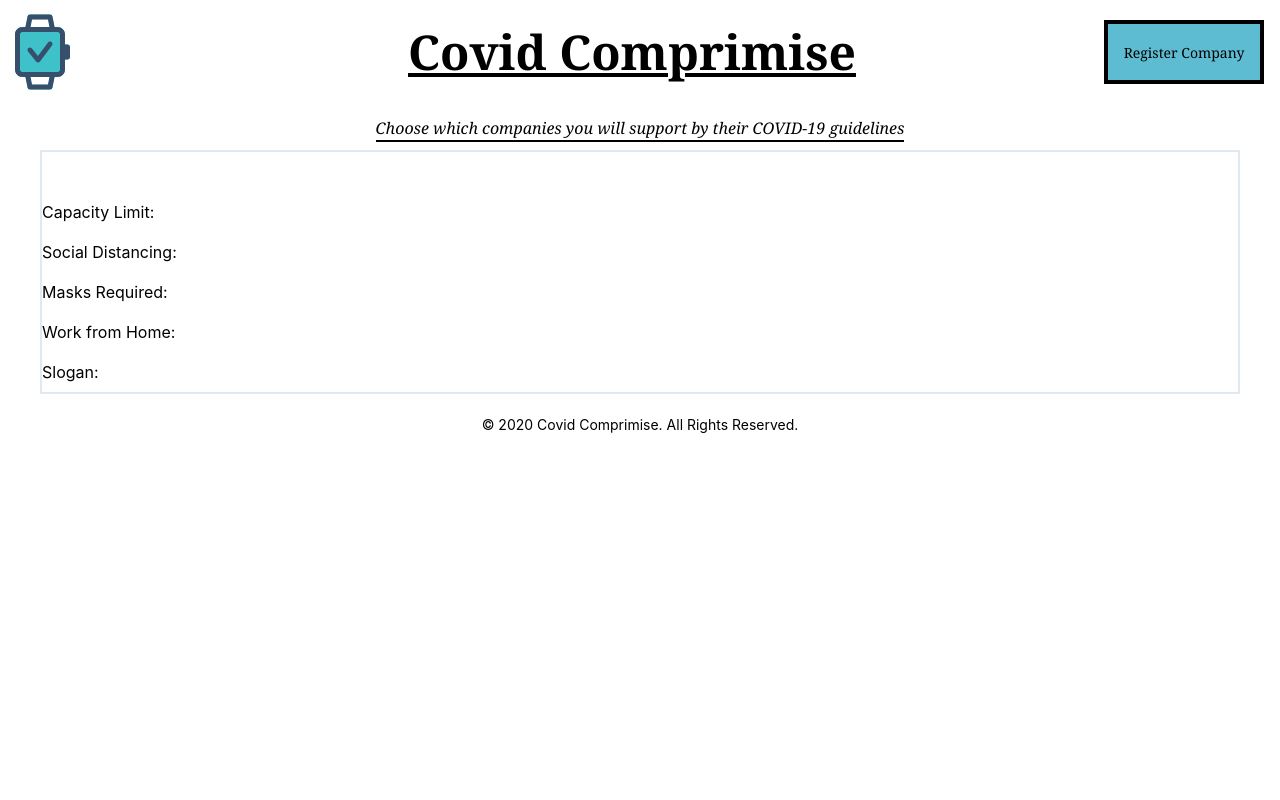
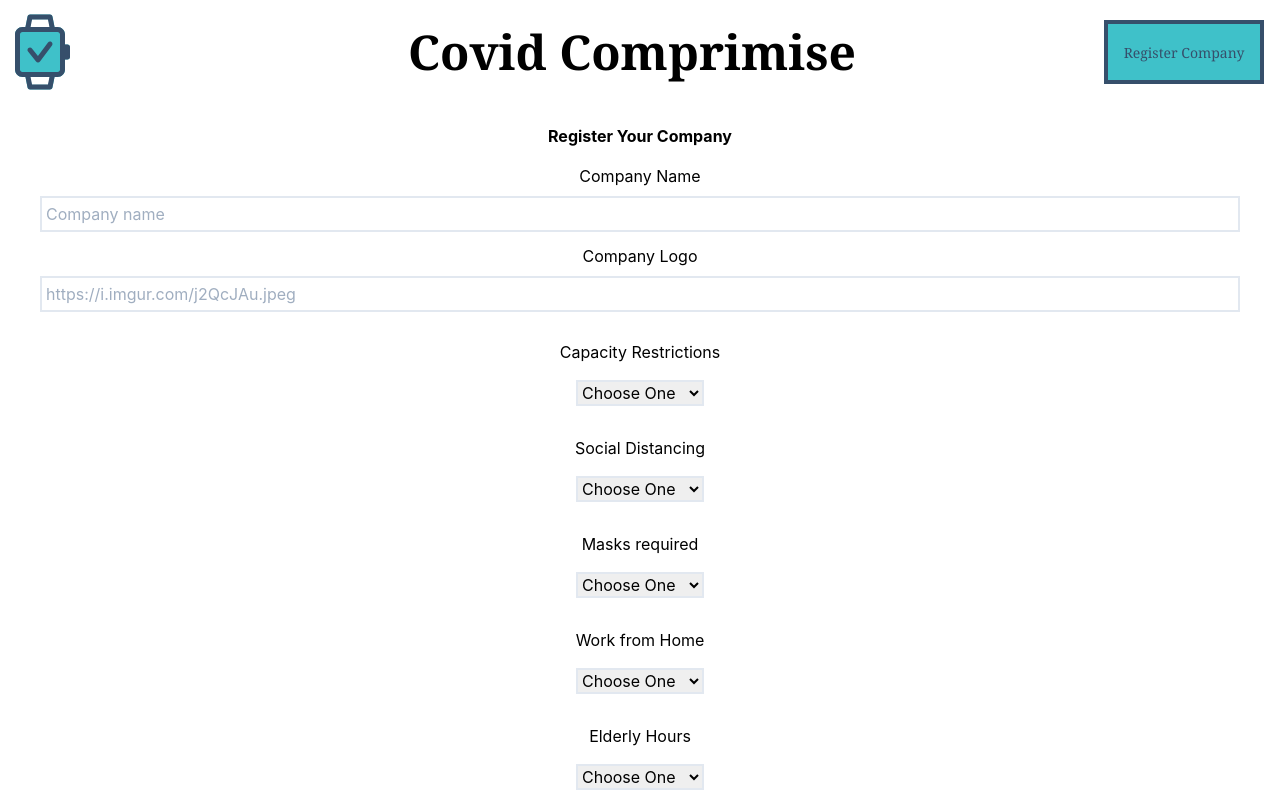
Before and after one commit to Auth0-Covid-Solutions-Hackathon/covid-solutions-fe, a React (Create React App) app: page /register in a window 1280 px wide. Shown: the top 800 px of the page. Built offline with nearby package versions, Linux system fonts and the light colour scheme; no server answers.

Commit message:
form working on\

```diff
--- a/package.json
+++ b/package.json
@@ -7,11 +7,15 @@
     "@testing-library/react": "^9.3.2",
     "@testing-library/user-event": "^7.1.2",
     "axios": "^0.19.2",
+    "bootstrap": "^4.5.2",
     "chokidar-cli": "^2.1.0",
     "npm-run-all": "^4.1.5",
     "react": "^16.13.1",
+    "react-bootstrap": "^1.3.0",
     "react-dom": "^16.13.1",
+    "react-router-dom": "^5.2.0",
     "react-scripts": "3.4.1",
+    "reactstrap": "^8.5.1",
     "tailwindcss": "^1.6.2"
   },
   "scripts": {
--- a/src/App.js
+++ b/src/App.js
@@ -3,14 +3,19 @@ import './App.css';
 import Nav from './components/nav.js'
 import Card from './components/company-grid.js'
 import Footer from './components/footer.js'
+import {Route, BrowserRouter as Router} from "react-router-dom";
+import Register from './components/register-page.js'
 
 
 function App() {
   return (
     <div className="App">
+      <Router>
       <Nav />
-      <Card />
+      <Route exact path="/" component={Card} />
+      <Route exact path="/register" component={Register} />
       <Footer />
+      </Router>
     </div>
   );
 }
--- a/src/components/company-card.js
+++ b/src/components/company-card.js
@@ -1,30 +1,34 @@
 import React from 'react';
 
 const Card = (props) => {
+    console.log(props, "props")
     return (
-      <div class="flex-wrap border-solid border-2 h-auto mr-10 ml-10 mt-2">
-          <div class="flex w-full h-10 justify-center">
-              <h1>{props.name}</h1>
+      <div class="flex-wrap  h-auto mr-10 ml-10 mt-6 border-b-2 border-black lg:border-none md:mr-48 md:text-xl md:ml-48 lg:mb-16 ">
+          <div class="flex w-full h-12 items-center justify-center mt-4 ">
+              <img alt="logo" class="h-16 w-2/4 lg:w-64" src = {props.image} />
           </div>
-          <div class="flex w-full h-10 items-center justify-start">
-            <h1>Capacity Limit:</h1>
-            <h1>{props.capacity}</h1>
+          <div class="flex w-full h-12 justify-center items-center mt-3">
+              <h1 class="w-2/4 text-2xl italic underline md:text-3xl ">{props.name}</h1>
           </div>
-          <div class="flex w-full h-10 items-center justify-start">
-              <h1>Social Distancing:</h1>
-              <h1>{props.distance}</h1>
+          <div class="flex w-full h-12 items-center justify-center font-serif " >
+            <h1 class ="w-1/2 lg:w-56">Capacity Limit:</h1>
+            <h1 class ="">{props.capacity ? "✅" : "🚫"}</h1>
           </div>
-          <div class="flex w-full h-10 items-center justify-start">
-              <h1>Masks Required:</h1>
-              <h1>{props.masks}</h1>
+          <div class="flex w-full h-12 items-center justify-center font-serif">
+              <h1 class ="w-1/2 lg:w-56">Social Distancing:</h1>
+              <h1>{props.distance ? "✅" : "🚫"}</h1>
           </div>
-          <div class="flex w-full h-10 items-center justify-start">
-              <h1>Work from Home:</h1>
-              <h1>{props.home}</h1>
+          <div class="flex w-full h-12 items-center justify-center font-serif">
+              <h1 class ="w-1/2 lg:w-56">Masks Required:</h1>
+              <h1>{props.masks ? "✅" : "🚫"}</h1>
           </div>
-          <div class="flex w-full h-10 items-center justify-start">
-              <h1>Slogan:</h1>
-              <h1>{props.comments}</h1>
+          <div class="flex w-full h-12 items-center justify-center font-serif">
+              <h1 class ="w-1/2 lg:w-56">Work from Home:</h1>
+              <h1>{props.home ? "✅" : "🚫"}</h1>
+          </div>
+          <div class="flex w-full h-12 items-center justify-center font-serif mb-8">
+              <h1 class ="w-1/2 lg:w-56">Elderly Hours:</h1>
+              <h1>{props.elder ? "✅" : "🚫"}</h1>
           </div>
 
       </div>
--- a/src/components/company-grid.js
+++ b/src/components/company-grid.js
@@ -3,25 +3,18 @@ import Axios from 'axios';
 import Card from './company-card.js'
 
 function CompanyGrid(){
-    const [name, setName] = useState("");
-    const [capacity, setCapacity] = useState("");
-    const [distance, setDistance] = useState("");
-    const [masks, setMasks] = useState("");
-    const [home, setHome] = useState("");
-    const [comments, setComments] = useState("");
+    const [companies, setCompanies] = useState([])
 
 
     useEffect(() => {
         Axios
         .get('http://localhost:5000/company')
+        // .then(res => res.json())
         .then(res => {
             console.log(res.data, "Success")
-            setName(res.data.name)
-            setCapacity(res.data.capacity)
-            setDistance(res.data.distance)
-            setMasks(res.data.masks)
-            setHome(res.data.home)
-            setComments(res.data.comments)
+            setCompanies(res.data)
+
+
         })
         .catch(error =>{
             console.log(error, "error")
@@ -29,15 +22,24 @@ function CompanyGrid(){
     }, [])
 
         return(
+
             <div>
-                <Card
-                key={name}
-                capacity={capacity}
-                distance={distance}
-                masks={masks}
-                home={home}
-                comments={comments}
+                <div class="flex items-center justify-center h-15 mt-6 font-serif italic mr-10 ml-10 ">
+                    <h1 class="text-base border-b-2 border-black">Choose which companies you will support by their COVID-19 guidelines</h1>
+                 </div>
+                {companies.map(company => (
+                     <Card
+                key={company.name}
+                name={company.name}
+                image={company.image}
+                capacity={company.capacity}
+                distance={company.distance}
+                masks={company.masks}
+                home={company.home}
+                elder={company.elder}
                 />
+                ))}
+
 
             </div>
         );
--- a/src/components/nav.js
+++ b/src/components/nav.js
@@ -1,5 +1,7 @@
 import React from 'react';
 import logo from '../images/logo.svg'
+import {Link} from 'react-router-dom'
+
 
 function Nav() {
     return (
@@ -10,18 +12,14 @@ function Nav() {
             </div>
             <div  class="flex justify-center items-center mt-3 w-56 md:w-3/4 ">
                 <a href="/">
-                    <h1 class="hover:text-blue-600 underline text-2xl md:text-4xl lg:text-5xl font-bold cursor-default  font-serif ">Covid Comprimise</h1>
+                    <h1 class="text-2xl md:text-4xl lg:text-5xl font-bold cursor-default  font-serif ">Covid Comprimise</h1>
                 </a>
             </div>
             <div class="flex justify-end items-center mt-3 mr-4 w-1/4">
-                <a href="/" class="flex border-solid border-4 h-16 md:w-full lg:w-40 items-center justify-center text-sm border-black text-black font-serif bg-logoblue hover:bg-blue-600">Register Company</a>
+                <Link to="/register" class="flex border-solid border-4 border-logodark text-logodark h-16 md:w-full lg:w-40 items-center justify-center text-sm border-black text-black font-serif bg-logoblue hover:text-white hover:bg-blue-600">Register Company</Link>
             </div>
         </nav>
 
-
-        <div class="flex items-center justify-center h-15 mt-6 font-serif italic mr-10 ml-10 ">
-            <h1 class="text-base border-b-2 border-black">Choose which companies you will support by their COVID-19 guidelines</h1>
-        </div>
       </div>
     );
   }
--- /dev/null
+++ b/src/components/register-page.js
@@ -0,0 +1,117 @@
+import React, { useState } from "react";
+import axios from "axios";
+
+
+
+const Register = (props) => {
+
+    const [company, setCompany] = useState({
+        name: '',
+        image: '',
+        capacity: '',
+        distance: '',
+        masks: '',
+        home: '',
+        elder: ''
+    })
+
+    const handleChange = e => {
+        setCompany(
+          {
+            ...company,
+            [e.target.name]: e.target.value,
+
+          }
+        )
+      }
+
+
+      const onSubmit = e =>{
+        e.preventDefault()
+        console.log(company)
+        axios
+        .post('http://localhost:5000/company', company)
+        .then(res => {
+            console.log(res, "GOT EM")
+            props.history.push('/')
+        })
+        .catch(err => alert("Submission did not go through."))
+    }
+
+
+
+    console.log(props, "props")
+    return (
+            <div class="h-screen">
+                <div class="flex mt-8 justify-center font-bold">
+                    <h1>Register Your Company</h1>
+                </div>
+
+                <form class="flex-col ml-10 mr-10 h-64 mt-4" onSubmit={onSubmit}>
+                    <div class="flex-wrap h-20 w-full justify-center items-center">
+                        <label class="w-full">Company Name </label>
+                        <input class="w-full border-2 p-1 border-gray-300 mt-2" type='text' name='name' placeholder='Company name' onChange={handleChange} value={company.name} required />
+                    </div>
+                    <div class="flex-wrap h-20 w-full justify-center items-center">
+                        <label class="w-full">Company Logo </label>
+                        <input class="w-full border-2 p-1 border-gray-300 mt-2" type='text' name='image' placeholder='https://i.imgur.com/j2QcJAu.jpeg' onChange={handleChange} value={company.image} />
+                    </div>
+                    <div class="flex-col h-20 w-full justify-center items-center mt-4">
+                        <label class="flex justify-center sw-full">Capacity Restrictions</label>
+                            <select class="w-32 border-2 mt-4" value={company.capacity} onChange={handleChange}>
+                                <option>Choose One</option>
+                                <option value="true" >✅</option>
+                                <option value="false">🚫</option>
+
+                             </select>
+                    </div>
+                    <div class="flex-col h-20 w-full justify-center items-center mt-4">
+                        <label class="flex justify-center sw-full">Social Distancing</label>
+                            <select class="w-32 border-2 mt-4" value={company.distance} onChange={handleChange}>
+                                <option>Choose One</option>
+                                <option value="true"> ✅</option>
+                                <option value="false">🚫</option>
+                             </select>
+                    </div>
+                    <div class="flex-col h-20 w-full justify-center items-center mt-4">
+                        <label class="flex justify-center sw-full">Masks required</label>
+                            <select class="w-32 border-2 mt-4" value={company.masks} onChange={handleChange}>
+                                <option>Choose One</option>
+                                <option value="true">✅</option>
+                                <option value="false">🚫</option>
+
+                             </select>
+                    </div>
+                    <div class="flex-col h-20 w-full justify-center items-center mt-4">
+                        <label class="flex justify-center sw-full">Work from Home</label>
+                            <select class="w-32 border-2 mt-4" value={company.home} onChange={handleChange}>
+                                <option>Choose One</option>
+                                <option value="true">✅</option>
+                                <option value="false">🚫</option>
+
+                             </select>
+                    </div>
+                    <div class="flex-col h-20 w-full justify-center items-center mt-4">
+                        <label class="flex justify-center sw-full">Elderly Hours</label>
+                            <select class="w-32 border-2 mt-4" value={company.elder} onChange={handleChange}>
+                                <option>Choose One</option>
+                                <option value="true">✅</option>
+                                <option value="false">🚫</option>
+
+                             </select>
+                    </div>
+                    <div class="mt-6 ">
+                        <button type="submit" class="border-2 border-black p-2">Submit!</button>
+                    </div>
+
+
+
+                </form>
+
+
+            </div>
+
+    );
+  }
+
+  export default Register;
--- a/tailwind.config.js
+++ b/tailwind.config.js
@@ -9,7 +9,8 @@ module.exports = {
     theme: {
       extend: {
           colors: {
-              'logoblue': '#5dbcd2',
+              'logoblue': '#3fc1c9',
+              'logodark': '#364f6b'
           }
       },
     },
```
Also changed, not shown: 1 other file (tests, documents, lock files or other folders).
